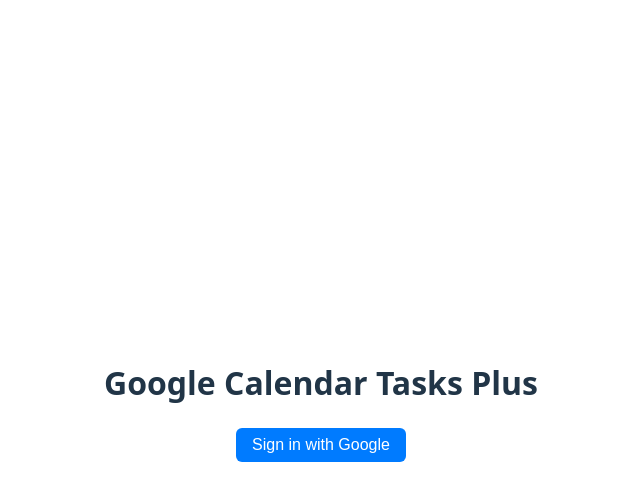
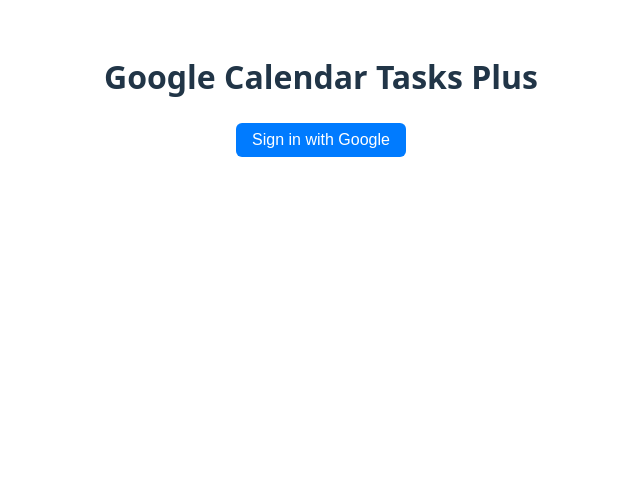
Before and after one commit to windy1/gcal-tasks-plus, a React (Vite) app: page / in a window 1280 px wide. Shown: the top 500 px of the page, without its empty margins (319-959 px from the left). Built offline with nearby package versions, Linux system fonts and the light colour scheme.

Commit message:
fix overflow behavior
Signed-off-by: Walker Crouse <walker.crouse@acuitybrands.com>

```diff
--- a/src/components/App.tsx
+++ b/src/components/App.tsx
@@ -14,13 +14,13 @@
 import { Spinner } from "./Spinner";
 
 const Container = styled.div`
-    height: 100vh;
+    min-height: 100vh;
     width: 100vw;
     display: flex;
     flex-direction: column;
-    justify-content: center;
     align-items: center;
-    position: relative;
+    padding: 2rem 1rem;
+    box-sizing: border-box;
 `;
 
 const SignOutWrapper = styled.div`
--- a/src/index.css
+++ b/src/index.css
@@ -25,10 +25,10 @@
 
 body {
     margin: 0;
-    display: flex;
-    place-items: center;
     min-width: 320px;
     min-height: 100vh;
+    display: flex;
+    flex-direction: column;
 }
 
 @media (prefers-color-scheme: light) {
```
